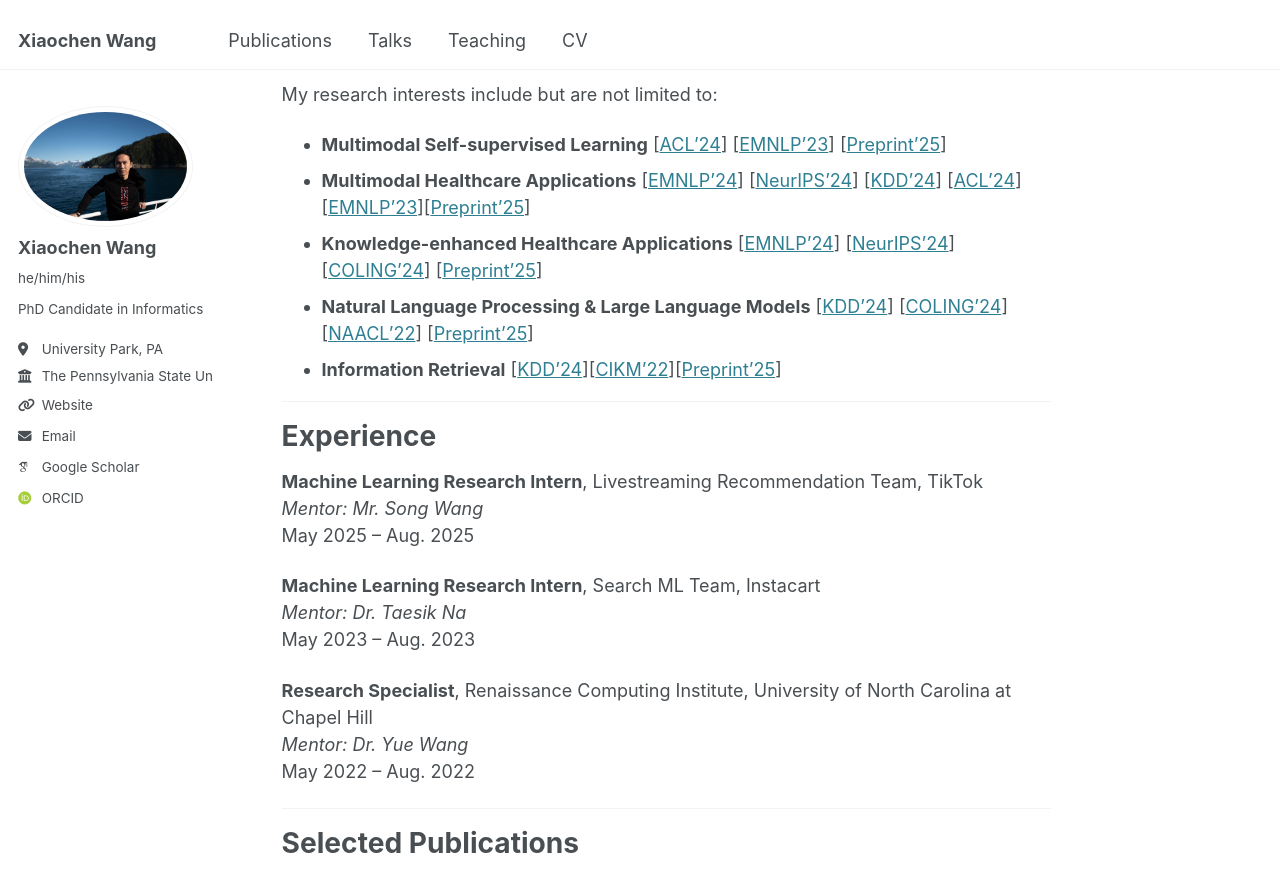
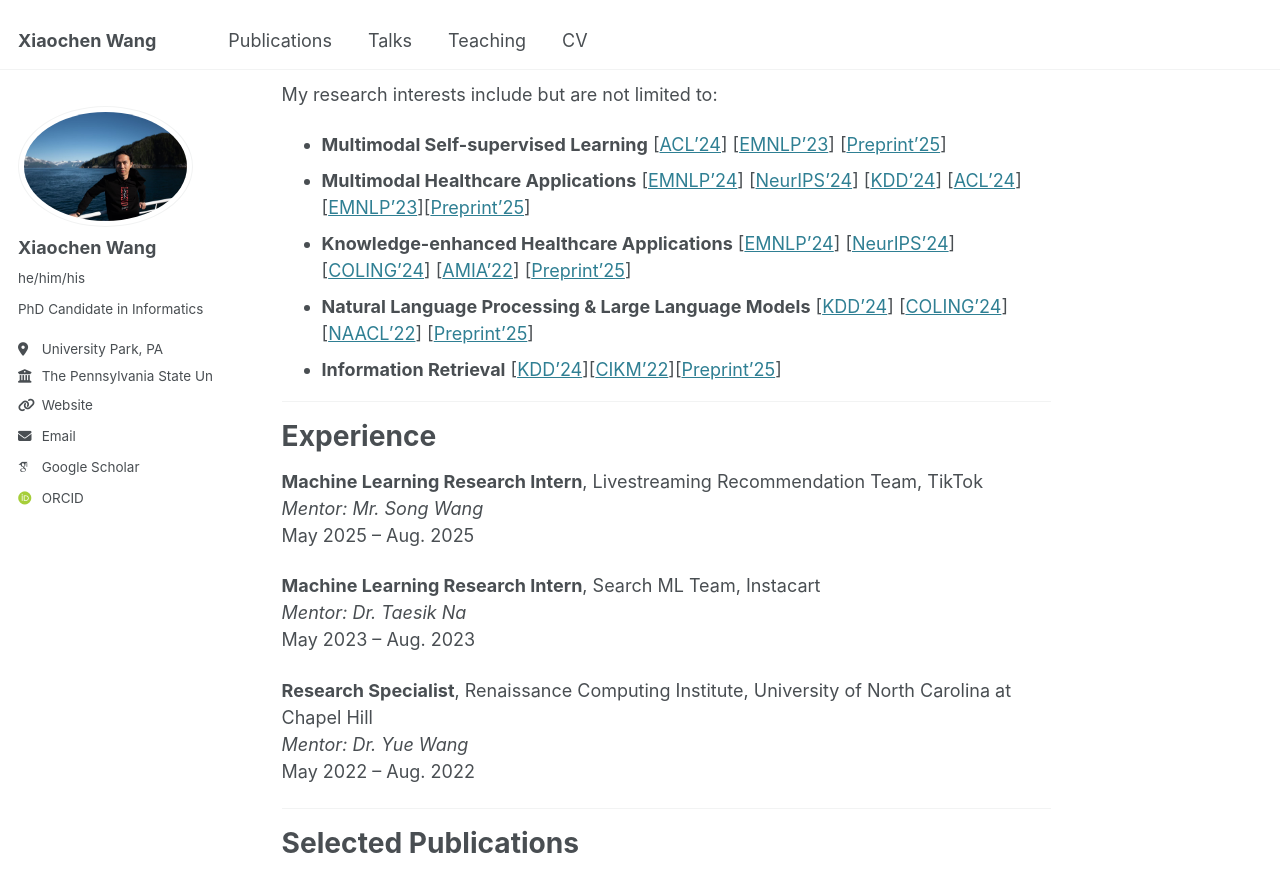
Before and after one commit to XiaochenWang-PSU/XiaochenWang-PSU.github.io, a Jekyll site: the page built from _pages/about.md, in a window 1280 px wide and 900 px high, scrolled down 559 px. Shown: the top 892 px of the window. Built offline with Jekyll 4.4.1, drawn with Linux system fonts in a browser that asks for light colours; some web fonts are replaced.

Commit message:
Update about.md

```diff
--- a/_pages/about.md
+++ b/_pages/about.md
@@ -24,7 +24,7 @@ My research interests include but are not limited to:
 
 - **Multimodal Self-supervised Learning** \[[ACL'24](https://aclanthology.org/2024.acl-long.199.pdf)\] \[[EMNLP'23](https://aclanthology.org/2023.emnlp-main.171.pdf)\] \[[Preprint'25](https://arxiv.org/pdf/2506.00261?)\]
 - **Multimodal Healthcare Applications** \[[EMNLP'24](https://arxiv.org/pdf/2408.10276)\] \[[NeurIPS'24](https://arxiv.org/pdf/2408.09227)\] \[[KDD'24](https://dl.acm.org/doi/pdf/10.1145/3637528.3671836?casa_token=LfBCK1wlqL4AAAAA:RsePsT3N16YOUuBM4MvtBS0s_stY8YoRSmEtM_4DyrooaMCIELtWlbia6BiRUOKSbVu8BdXBbgPugw)\] \[[ACL'24](https://aclanthology.org/2024.acl-long.199.pdf)\] \[[EMNLP'23](https://aclanthology.org/2023.emnlp-main.171.pdf)\]\[[Preprint'25](https://arxiv.org/pdf/2505.17214)\]
-- **Knowledge-enhanced Healthcare Applications** \[[EMNLP'24](https://arxiv.org/pdf/2408.10276)\] \[[NeurIPS'24](https://arxiv.org/pdf/2408.09227)\]\[[COLING'24](https://arxiv.org/pdf/2402.15700)\] \[[Preprint'25](https://arxiv.org/pdf/2505.17214)\]
+- **Knowledge-enhanced Healthcare Applications** \[[EMNLP'24](https://arxiv.org/pdf/2408.10276)\] \[[NeurIPS'24](https://arxiv.org/pdf/2408.09227)\]\[[COLING'24](https://arxiv.org/pdf/2402.15700)\] \[[AMIA'22](https://pmc.ncbi.nlm.nih.gov/articles/PMC10148274/)\] \[[Preprint'25](https://arxiv.org/pdf/2505.17214)\]
 - **Natural Language Processing & Large Language Models** \[[KDD'24](https://dl.acm.org/doi/pdf/10.1145/3637528.3671630)\] \[[COLING'24](https://arxiv.org/pdf/2402.15700)\]\[[NAACL'22](https://aclanthology.org/2022.naacl-main.156.pdf)\] \[[Preprint'25](https://arxiv.org/pdf/2506.00261?)\]
 - **Information Retrieval** \[[KDD'24](https://dl.acm.org/doi/pdf/10.1145/3637528.3671630)\]\[[CIKM'22](https://ils.unc.edu/~wangyue/pub/CIKM2022-Hou.pdf)\]\[[Preprint'25](https://arxiv.org/pdf/2506.00261?)\]
 
```
